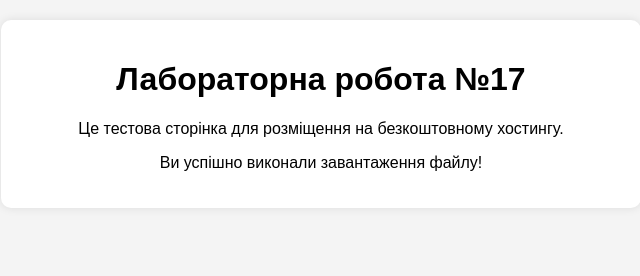
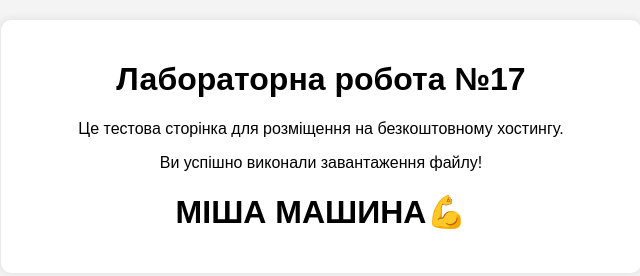
Before and after one commit to WhoI7/Lab_17, a plain HTML site: page index.html in a window 1280 px wide. Shown: the whole page, without its empty margins (319-959 px from the left). Drawn offline with Linux system fonts and the light colour scheme.

Commit message:
Update index.html

```diff
--- a/index.html
+++ b/index.html
@@ -27,6 +27,7 @@
         <h1>Лабораторна робота №17</h1>
         <p>Це тестова сторінка для розміщення на безкоштовному хостингу.</p>
         <p>Ви успішно виконали завантаження файлу!</p>
+        <h1>МІША МАШИНА💪</h1>
     </div>
 </body>
 </html>
```
